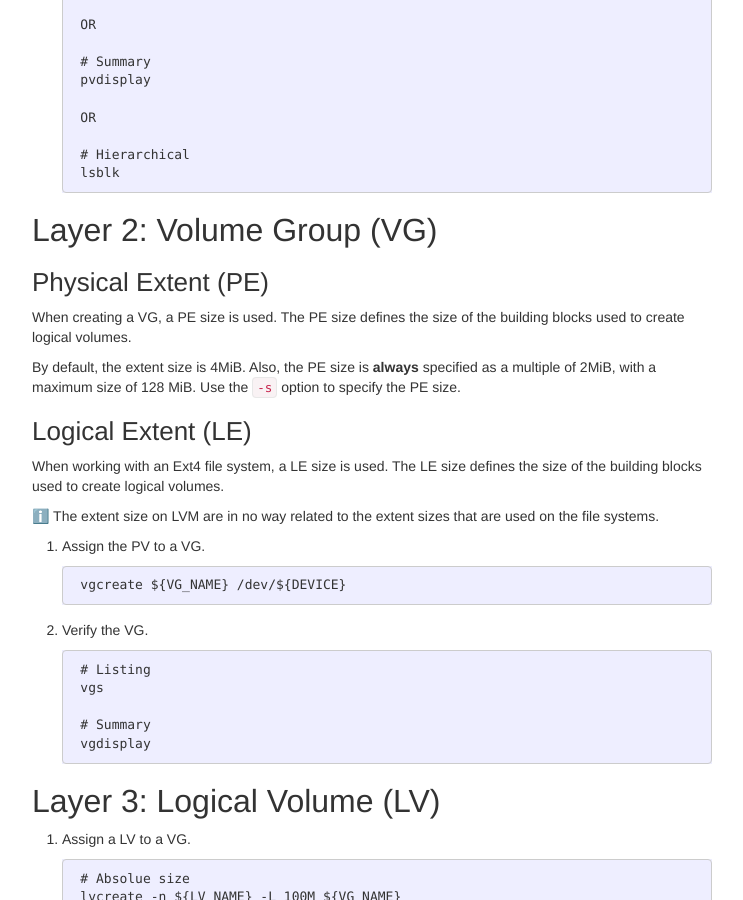
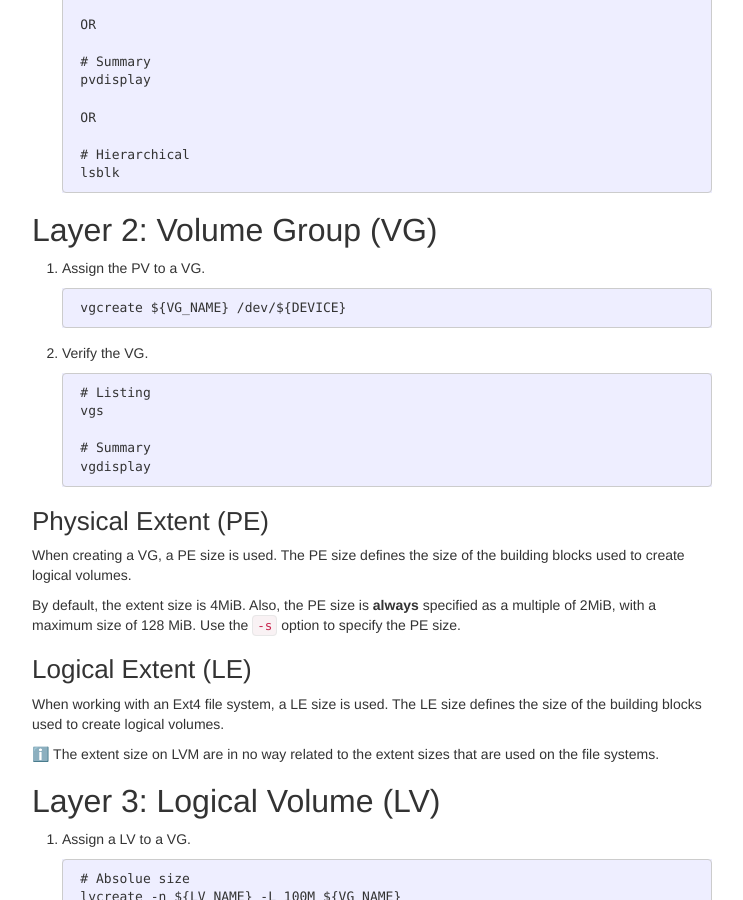
Before and after one commit to ecwpz91/ecwpz91.github.io, a Jekyll site: the page built from _posts/2017-05-17-Creating a LVM Logical Volume.md, in a window 1280 px wide and 900 px high, scrolled down 743 px. Shown: the whole window, without its empty margins (268-1011 px from the left). Built offline with Jekyll 4.4.1, drawn with Linux system fonts in a browser that asks for light colours; nearby versions of some CDN libraries; emoji names are drawn with the system emoji font; some of the changed lines change nothing that is shown.

Commit message:
Reordered content

```diff
--- a/_posts/2017-05-17-Creating a LVM Logical Volume.md
+++ b/_posts/2017-05-17-Creating a LVM Logical Volume.md
@@ -39,6 +39,18 @@ The following describes the process of creating the three layers in the LVM arch
 
 ## Layer 2: Volume Group (VG)
 
+1. Assign the PV to a VG.
+
+        vgcreate ${VG_NAME} /dev/${DEVICE}
+
+2. Verify the VG.
+
+        # Listing
+        vgs
+
+        # Summary
+        vgdisplay
+
 ### Physical Extent (PE)
 
 When creating a VG, a PE size is used. The PE size defines the size of the building blocks used to create logical volumes.
@@ -50,18 +62,6 @@ By default, the extent size is 4MiB. Also, the PE size is **always** specified a
 When working with an Ext4 file system, a LE size is used. The LE size defines the size of the building blocks used to create logical volumes.
 
 :information_source: The extent size on LVM are in no way related to the extent sizes that are used on the file systems.
-
-1. Assign the PV to a VG.
-
-        vgcreate ${VG_NAME} /dev/${DEVICE}
-
-2. Verify the VG.
-
-        # Listing
-        vgs
-
-        # Summary
-        vgdisplay
 
 ## Layer 3: Logical Volume (LV)
 
```
